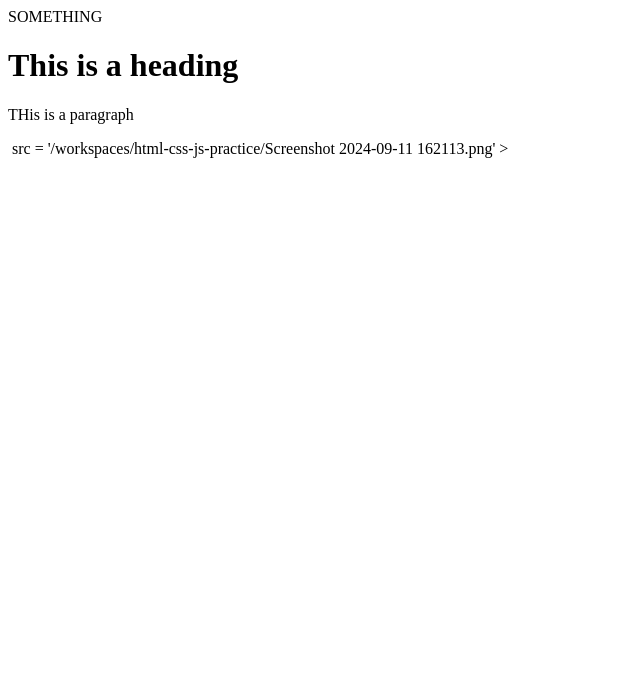
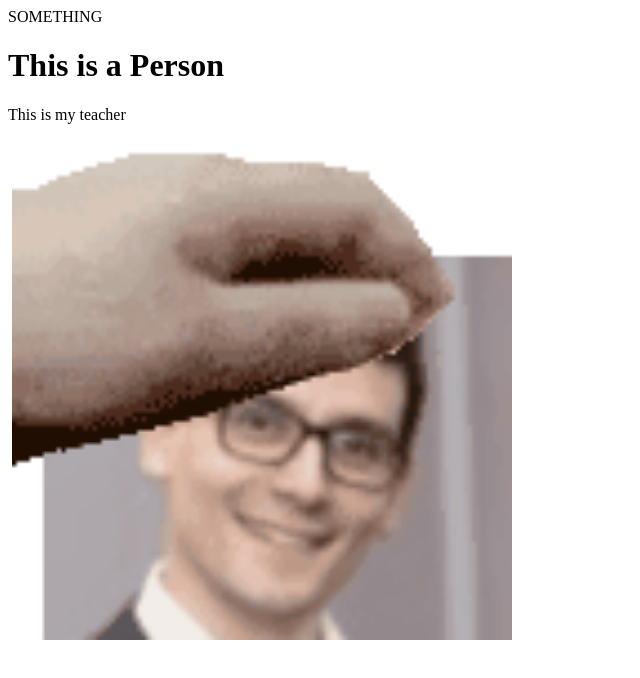
Before and after one commit to f4lixmpw/html-css-js-practice, a plain HTML site: page index.html in a window 1280 px wide. Shown: the whole page, without its empty margins (0-640 px from the left). Drawn offline with Linux system fonts and the light colour scheme.

```diff
--- a/index.html
+++ b/index.html
@@ -4,8 +4,9 @@
 </head>
 <body>
     SOMETHING
-    <h1>This is a heading</h1>
-    <p>THis is a paragraph</p>
-    <img> src = '/workspaces/html-css-js-practice/Screenshot 2024-09-11 162113.png' >
+    <h1>This is a Person</h1>
+    <p>This is my teacher</p>
+    <img>
+    <img src='temp-new.GIF', height = 500, width = 500>
 </body>
 </html>
```
Also changed, not shown: temp-new.GIF (added).
